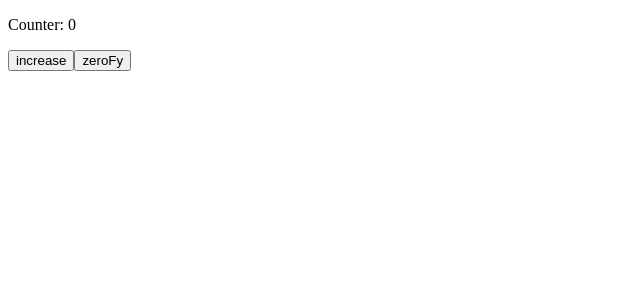
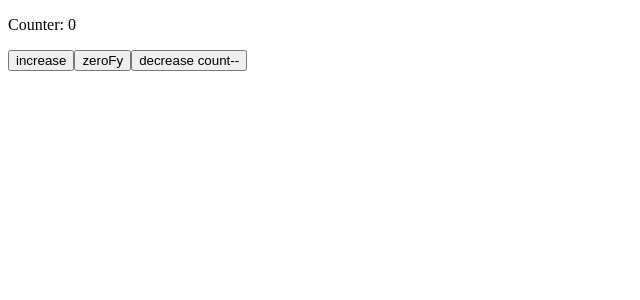
Before and after one commit to thasneem9/fullstackopen, a React (Vite) app in the folder part1/: page / in a window 1280 px wide. Shown: the top 300 px of the page, without its empty margins (0-640 px from the left). Built offline with nearby package versions, Linux system fonts and the light colour scheme.

Commit message:
c)event handler props conventions

```diff
--- /dev/null
+++ b/part1/components/DecreaseButton.jsx
@@ -0,0 +1,16 @@
+const DecreaseButton=({onDecrease})=>{
+{/*React's own official tutorial suggests: "In React, it’s conventional to use onSomething names for props
+   which take functions which handle events and handleSomething for the actual function definitions which handle
+   those events." */}
+
+
+    return(
+
+        <>
+        <button onClick={onDecrease}>decrease count--</button>
+        </>
+    )
+
+
+}
+export default DecreaseButton
--- a/part1/src/App.jsx
+++ b/part1/src/App.jsx
@@ -1,20 +1,26 @@
-import Content from "../components/Content"
-import Counter from "../components/Counter"
+import DecreaseButton from "../components/DecreaseButton"
 import IncreaseButton from "../components/IncreaseButton"
 import ZeroButton from "../components/ZeroButton"
+import Counter from "../components/Counter"
 import { useState } from "react"
 const App = () => {
  const [count,setCount]=useState(0)
 
+ const handleDecrease=()=>{
+  console.log("decreased,clicked")
+  setCount(count-1)}
 
 
 
   return (
     <>
-  <Counter count={count}/>
+    <Counter count={count}/>
+
   <IncreaseButton setCount={setCount} count={count}/>
   <ZeroButton setCount={setCount}/>
-
+  <DecreaseButton onDecrease={handleDecrease}/>
+  {/*React's own official tutorial suggests: "In React, it’s conventional to use onSomething names for props
+   which take functions which handle events and handleSomething for the actual function definitions which handle those events." */}
     </>
   )
 }
```
